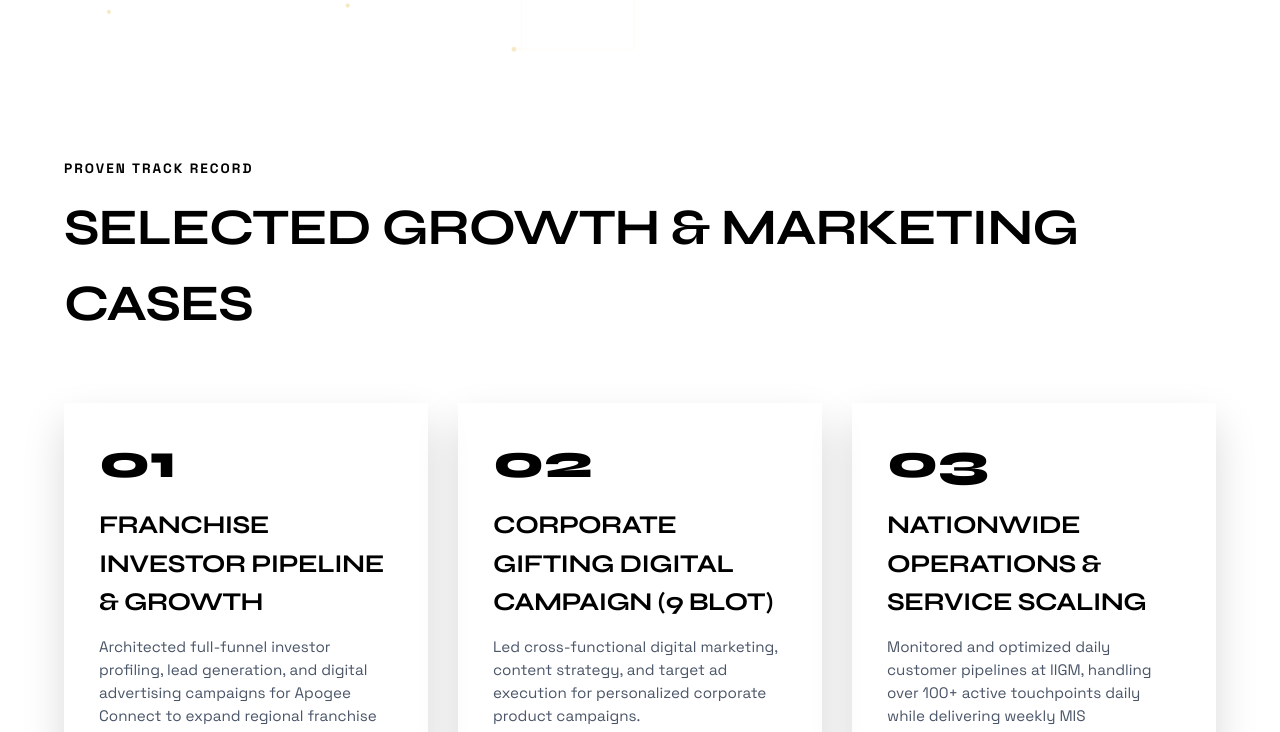
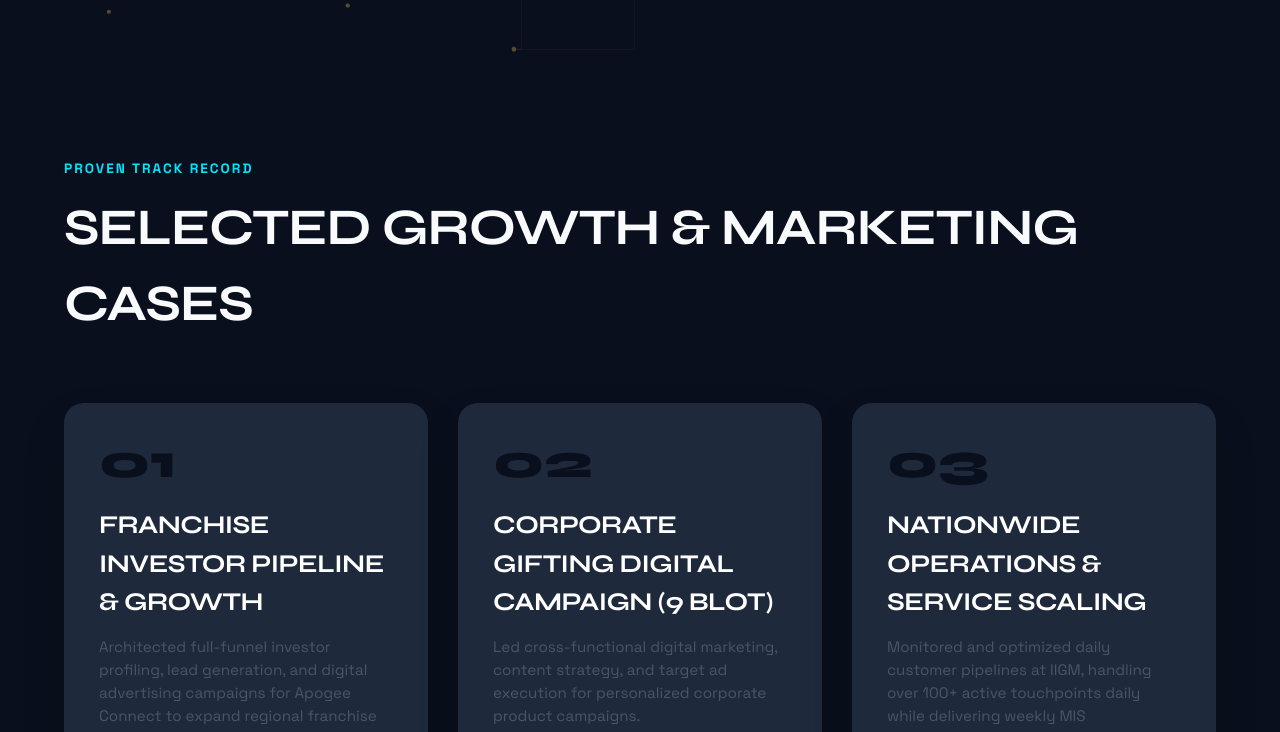
Before and after one commit to gamya-git/gowri-m-portfolio, a plain HTML site: page index.html in a window 1280 px wide. Shown: the part 757-1489 px from the top of the page. Drawn offline with Linux system fonts and the light colour scheme.

Commit message:
index.html

```diff
--- a/index.html
+++ b/index.html
@@ -21,14 +21,14 @@
 
     <style>
         /* --- BRAND DESIGN SYSTEM (BASED ON REFERENCE IMAGE & SEMICONDUCTOR PALETTE) --- */
-        ::root {
-    --bg-color: #1A1A1A;        /* Deep Charcoal */
-    --card-bg: #262626;         /* Dark Slate Card */
-    --card-light: #F4F1EA;      /* Champagne / Cream Contrast Card */
-    --text-dark: #121212;       /* Jet Black Text */
-    --text-light: #F5F5F5;      /* Pure Light Text */
-    --accent-gold: #D4AF37;     /* Metallic Gold Accent */
-    --accent-cyan: #38BDF8;     /* Sky Blue Glow */
+        :root {
+    --bg-color: #0A0F1D;        /* Deep Obsidian Navy */
+    --card-bg: #141C2E;         /* Rich Slate Blue Card */
+    --card-light: #1E293B;      /* Glowing Dark Card */
+    --text-dark: #FFFFFF;       /* Crisp White Text */
+    --text-light: #F8FAFC;      /* Off-White Text */
+    --accent-gold: #00E5FF;     /* Electric Cyan Wire */
+    --accent-cyan: #7C3AED;     /* Electric Purple Accent */
     --border-radius: 20px;
     --transition: all 0.3s cubic-bezier(0.25, 0.8, 0.25, 1);
 }
```
